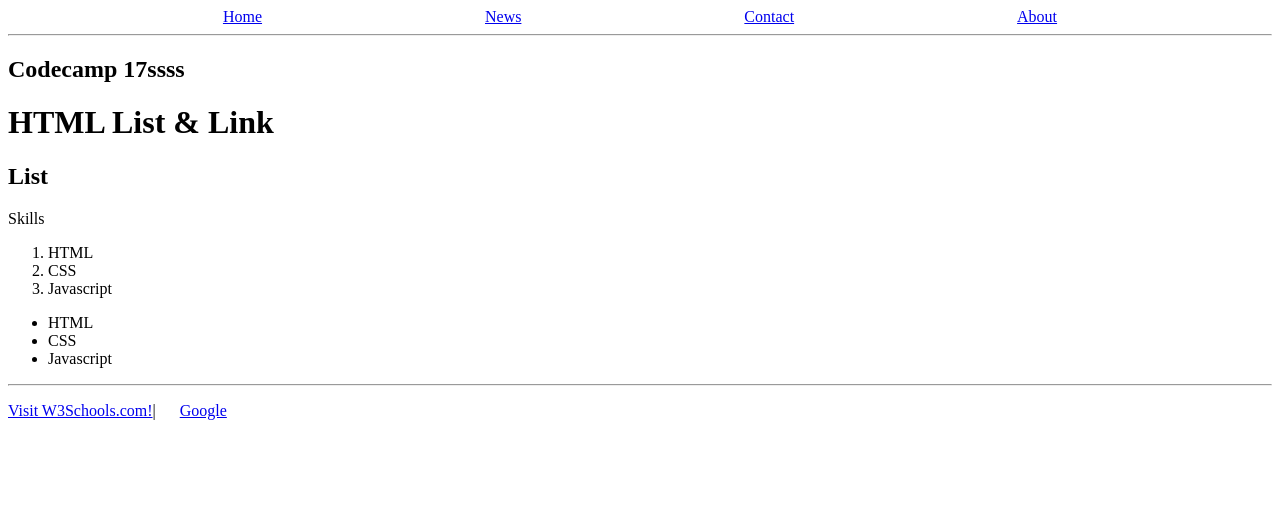
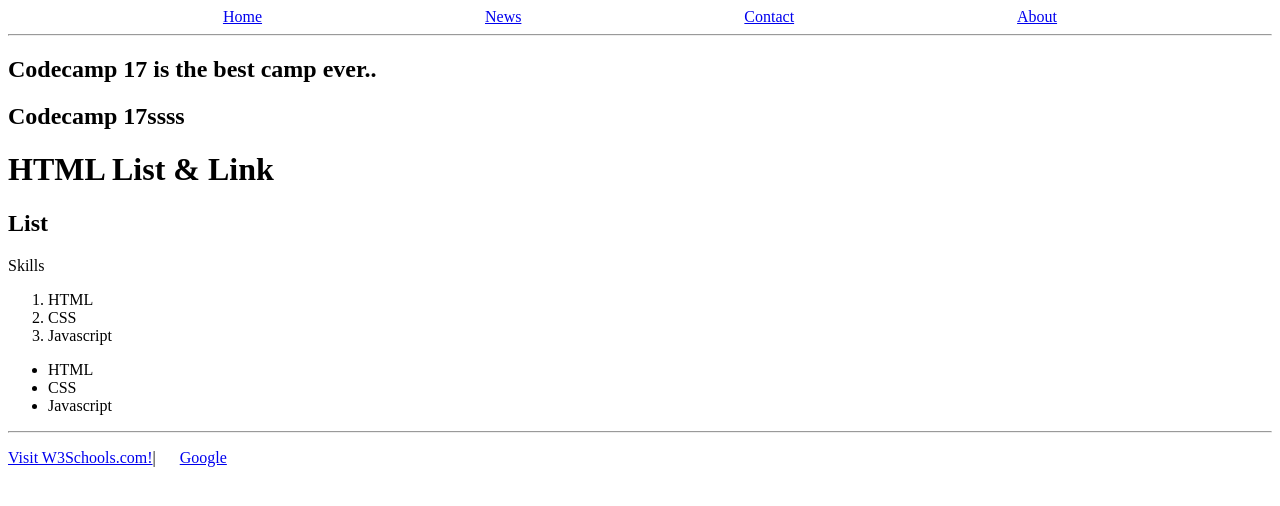
Before and after one commit to Ratchata-pyc/CC17_project2, a plain HTML site: page index.html in a window 1280 px wide. Drawn offline with Linux system fonts and the light colour scheme.

Commit message:
edit index.html : add title

```diff
--- a/index.html
+++ b/index.html
@@ -16,6 +16,7 @@
         <li><a href="./about.html">About</a></li>
     </ul>
     <hr />
+    <h2>Codecamp 17 is the best camp ever..</h2>
 
     <h2>Codecamp 17ssss</h2>
     <h1>HTML List & Link</h1>
```
